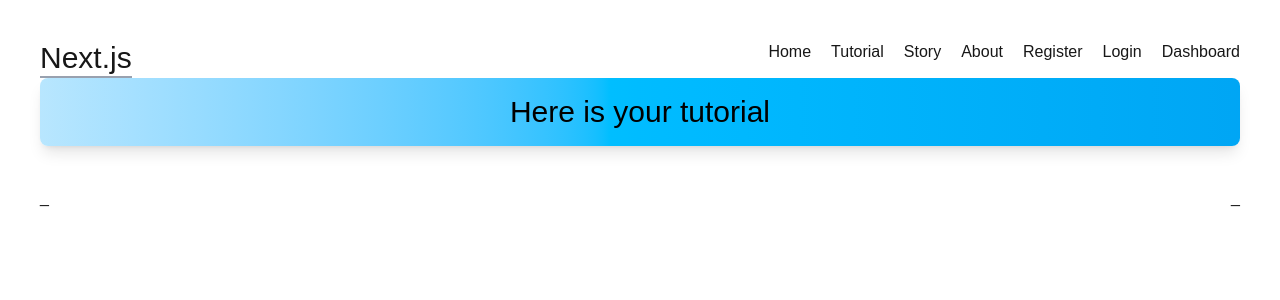
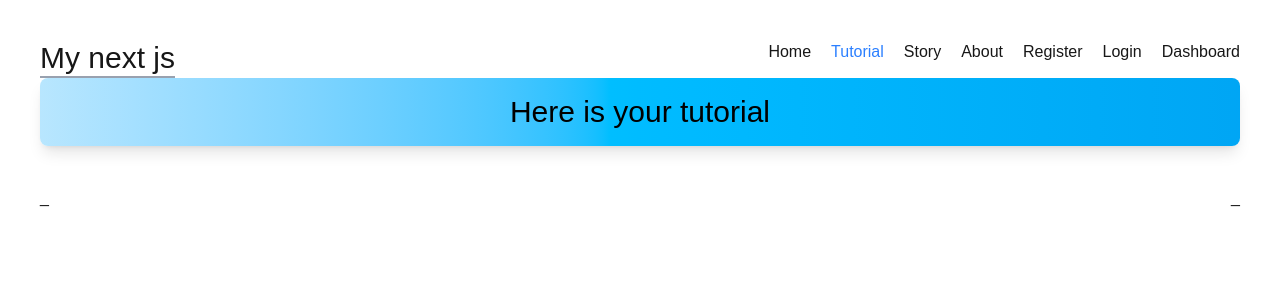
Before and after one commit to Sudipto-Sen-Gupto/Initial-Next-Js, a Next.js app: page /tutorial in a window 1280 px wide. Shown: the top 300 px of the page. Built offline with nearby package versions, Linux system fonts and the light colour scheme.

Commit message:
use of usePathname hook

```diff
--- a/src/app/dashboard/layout.jsx
+++ b/src/app/dashboard/layout.jsx
@@ -1,12 +1,17 @@
+
 import Link from 'next/link';
+
+
 import React from 'react';
 
 const DashboardLayout = ({children}) => {
+
+
     return (
         <div className='grid grid-cols-12 mt-10 gap-5 min-h-screen'>
 
             <div className='col-span-3 border-r-2'>
-                <h1 className='text-2xl'>Dashboard layout</h1>
+                <Link className='text-2xl' href='/'>Dashboard layout</Link>
 
                  <div className='my-10 flex flex-col flex-1 text-black gap-5 pr-5 '>
                      <Link href={'/dashboard'} className='bg-gray-300 hover:bg-gray-100 px-4 py-2'>Home</Link>
--- a/src/app/layout.jsx
+++ b/src/app/layout.jsx
@@ -2,6 +2,7 @@ import { Geist, Geist_Mono } from "next/font/google";
 import "./globals.css";
 import Header from "@/component/Header.jsx";
 import Link from "next/link";
+
 
 
 const geistSans = Geist({
@@ -20,6 +21,9 @@ export const metadata = {
 };
 
 export default function RootLayout({ children }) {
+
+
+
   return (
     <html lang="en">
       <body
@@ -27,18 +31,9 @@ export default function RootLayout({ children }) {
       >
 
         <div className="p-10">
-          <section className="flex justify-between flex-wrap">
-           <Header></Header>
-           <nav className="flex gap-5">
-            <Link href={'/'}> Home</Link>
-            <Link href={'/tutorial'}>Tutorial</Link>
-            <Link href={'/story'}>Story</Link>
-             <Link href={'/about'}>About</Link>
-             <Link href={'/register'}>Register</Link>
-             <Link href={'/login'}>Login</Link>
-             <Link href={'/dashboard'}>Dashboard</Link>
-                       </nav>
-        </section>
+
+          <Header></Header>
+
 
          <main>
                 {children}
--- a/src/app/tutorial/[...slug]/page.jsx
+++ b/src/app/tutorial/[[...slug]]/page.jsx
@@ -5,7 +5,7 @@ const page = async({params}) => {
     // const {technology,topic,page_no,subject}=await params
 
         const {slug}=await params;
-        const [technology,topic, ,page_no,subject]=slug;
+        const [technology,topic, ,page_no,subject]=slug || [];
         console.log(slug);
     return (
         <div>
--- a/src/app/tutorial/page.jsx
+++ /dev/null
@@ -1,12 +0,0 @@
-import Title from '@/component/Title';
-import React from 'react';
-
-const page = () => {
-    return (
-        <div>
-           <Title><h1>Welcome to Tutorial page</h1></Title>
-        </div>
-    );
-};
-
-export default page;
--- a/src/component/Header.jsx
+++ b/src/component/Header.jsx
@@ -1,10 +1,31 @@
+"use client"
+import Link from 'next/link';
+import { usePathname } from 'next/navigation';
 import React from 'react';
+import Navlink from './Navlink';
 
 const Header = () => {
+
+    const pathName=usePathname();
+    console.log(pathName);
+    if(pathName.startsWith('/dashboard')) return <></>
     return (
         <div>
-            <header className="border-b-2 text-3xl border-gray-400">
-                    Next.js
+            <header className="flex justify-between flex-wrap">
+                   <h1 className="border-b-2 text-3xl border-gray-400">My next js</h1>
+
+
+
+           <nav className="flex gap-5">
+            <Navlink href={'/'}> Home</Navlink>
+            <Navlink href={'/tutorial'}>Tutorial</Navlink>
+            <Navlink href={'/story'}>Story</Navlink>
+             <Navlink href={'/about'}>About</Navlink>
+             <Navlink href={'/register'}>Register</Navlink>
+             <Navlink href={'/login'}>Login</Navlink>
+             <Navlink href={'/dashboard'}>Dashboard</Navlink>
+                       </nav>
+
              </header>
         </div>
     );
--- /dev/null
+++ b/src/component/Navlink.jsx
@@ -0,0 +1,14 @@
+import Link from 'next/link';
+import { usePathname } from 'next/navigation';
+import React from 'react';
+
+const Navlink = ({href,children}) => {
+    const pathName=usePathname();
+    return (
+        <div>
+            <Link href={href} className={pathName===href ? 'text-blue-500' : ''}>{children}</Link>
+        </div>
+    );
+};
+
+export default Navlink;
```
